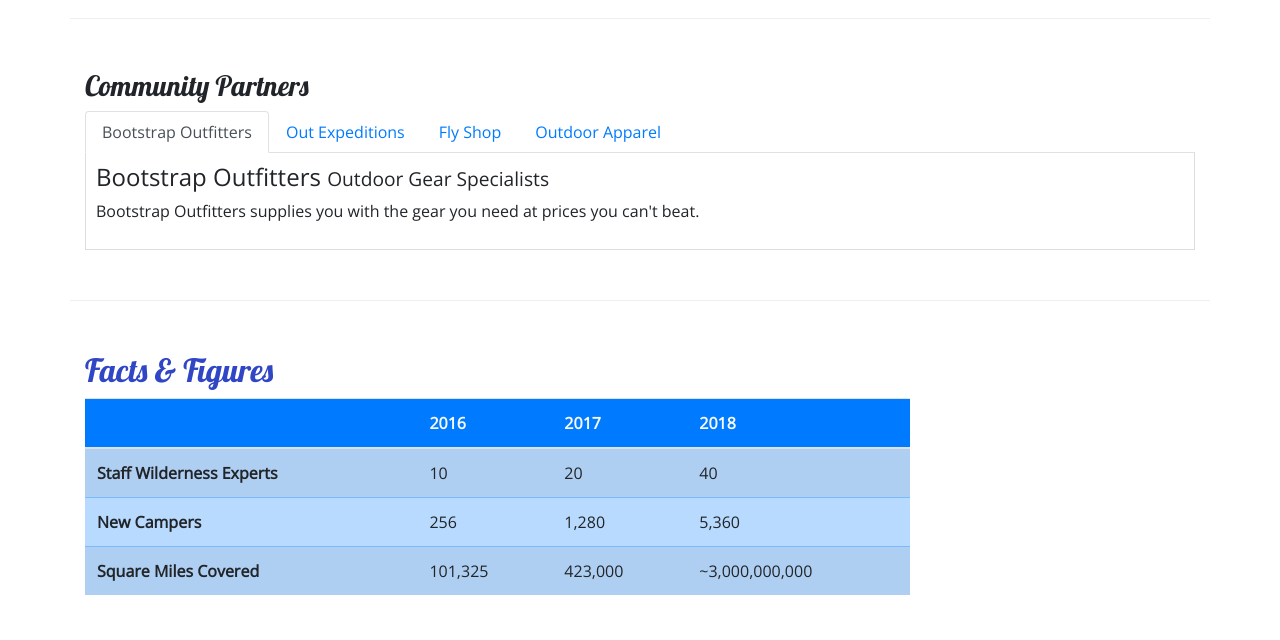
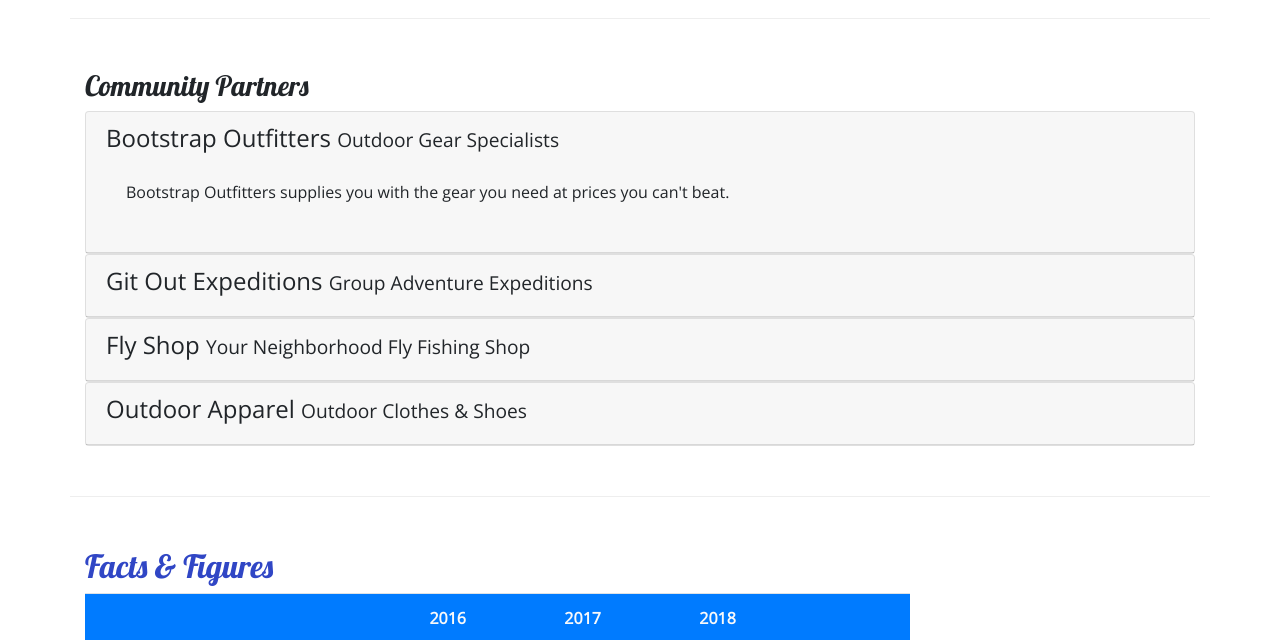
Before and after one commit to onauma-s/bootstrap, a website: page aboutus.html in a window 1280 px wide. Shown: the part 810-1450 px from the top of the page. Drawn offline with nearby package versions, Linux system fonts and the light colour scheme.

Commit message:
Accordion

```diff
--- a/aboutus.html
+++ b/aboutus.html
@@ -103,28 +103,63 @@
         <div class="row row-content">
             <div class="col">
                 <h3>Community Partners</h3>
-                <ul class="nav nav-tabs">
-                    <li class="nav-item"><a class="nav-link active" href="#bootstrap" role="tab" data-toggle="tab">Bootstrap Outfitters</a></li>
-                    <li class="nav-item"><a class="nav-link" href="#git" role="tab" data-toggle="tab">Out Expeditions</a></li>
-                    <li class="nav-item"><a class="nav-link" href="#mongo" role="tab" data-toggle="tab">Fly Shop</a></li>
-                    <li class="nav-item"><a class="nav-link" href="#node" role="tab" data-toggle="tab">Outdoor Apparel</a></li>
-                </ul>
-                <div class="tab-content">
-                    <div role="tabpanel" class="tab-pane fade show active" id="bootstrap">
-                        <h4>Bootstrap Outfitters <small>Outdoor Gear Specialists</small></h4>
-                        <p class="d-none d-sm-block">Bootstrap Outfitters supplies you with the gear you need at prices you can't beat.</p>
+
+                <div id="accordion">
+                    <div class="card">
+                        <div role="tab" class="card-header">
+                            <h4>
+                                <a data-toggle="collapse" data-target="#bootstrap">
+                                    Bootstrap Outfitters <small>Outdoor Gear Specialists</small>
+                                </a>
+                            </h4>
+                            <div class="collapse show" id="bootstrap" data-parent="#accordion">
+                                <div class="card-body">
+                                    <p class="d-none d-sm-block">Bootstrap Outfitters supplies you with the gear you need at prices you can't beat.</p>
+                                </div>
+                            </div>
+                        </div>
                     </div>
-                    <div role="tabpanel" class="tab-pane fade" id="git">
-                        <h4>Git Out Expeditions <small>Group Adventure Expeditions</small></h4>
-                        <p class="d-none d-sm-block">Join Git Out Expeditions to explore new horizons with a group of other adventurers!</p>
+                    <div class="card">
+                        <div role="tab" class="card-header">
+                            <h4>
+                                <a data-toggle="collapse" data-target="#git">
+                                    Git Out Expeditions <small>Group Adventure Expeditions</small>
+                                </a>
+                            </h4>
+                        </div>
+                        <div class="collapse" id="git" data-parent="#accordion">
+                            <div class="card-body">
+                                <p class="d-none d-sm-block">Join Git Out Expeditions to explore new horizons with a group of other adventurers!</p>
+                            </div>
+                        </div>
                     </div>
-                    <div role="tabpanel" class="tab-pane fade" id="mongo">
-                        <h4>Mongo Fly Shop <small>Your Neighborhood Fly Fishing Shop</small></h4>
-                        <p class="d-none d-sm-block">Need a new fishing pole, a tacklebox, or flies of all kinds? Stop by Mongo Fly Shop.</p>
+                    <div class="card">
+                        <div role="tab" class="card-header">
+                            <h4>
+                                <a data-toggle="collapse" data-target="#mongo">
+                                    Fly Shop <small>Your Neighborhood Fly Fishing Shop</small>
+                                </a>
+                            </h4>
+                        </div>
+                        <div class="collapse" id="mongo" data-parent="#accordion">
+                            <div class="card-body">
+                                <p class="d-none d-sm-block">Need a new fishing pole, a tacklebox, or flies of all kinds? Stop by Mongo Fly Shop.</p>
+                            </div>
+                        </div>
                     </div>
-                    <div role="tabpanel" class="tab-pane fade" id=node>
-                        <h4>Node Outdoor Apparel <small>Outdoor Clothes & Shoes</small></h4>
-                        <p class="d-none d-sm-block">From polar fleeces to swimsuits, hiking boots to waders, a visit to Node will be sure to get you covered.</p>
+                    <div class="card">
+                        <div role="tab" class="card-header">
+                            <h4>
+                                <a data-toggle="collapse" data-target="#node">
+                                    Outdoor Apparel <small>Outdoor Clothes & Shoes</small>
+                                </a>
+                            </h4>
+                        </div>
+                        <div class="collapse" id="node" data-parent="#accordion">
+                            <div class="card-body">
+                                <p class="d-none d-sm-block">From polar fleeces to swimsuits, hiking boots to waders, a visit to Node will be sure to get you covered.</p>
+                            </div>
+                        </div>
                     </div>
                 </div>
             </div>
--- a/css/styles.css
+++ b/css/styles.css
@@ -36,8 +36,13 @@ header h2 {
     background-color: #901CAD;
 }
 
-.tab-content {
+ /* .tab-content {
     border: 1px solid #DDD;
     border-top: none;
     padding: 10px;
+} */
+
+a, a:hover {
+    color: inherit;
+    text-decoration: none;
 }
```
